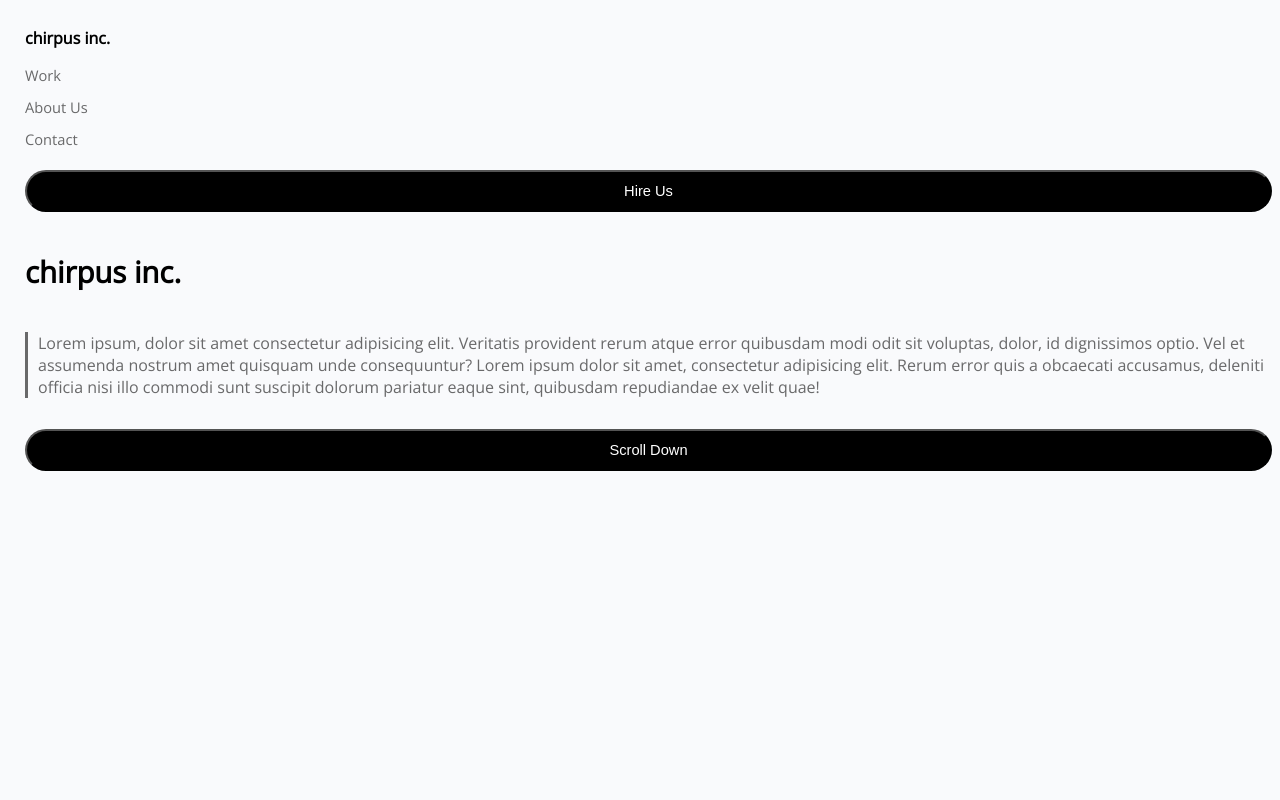
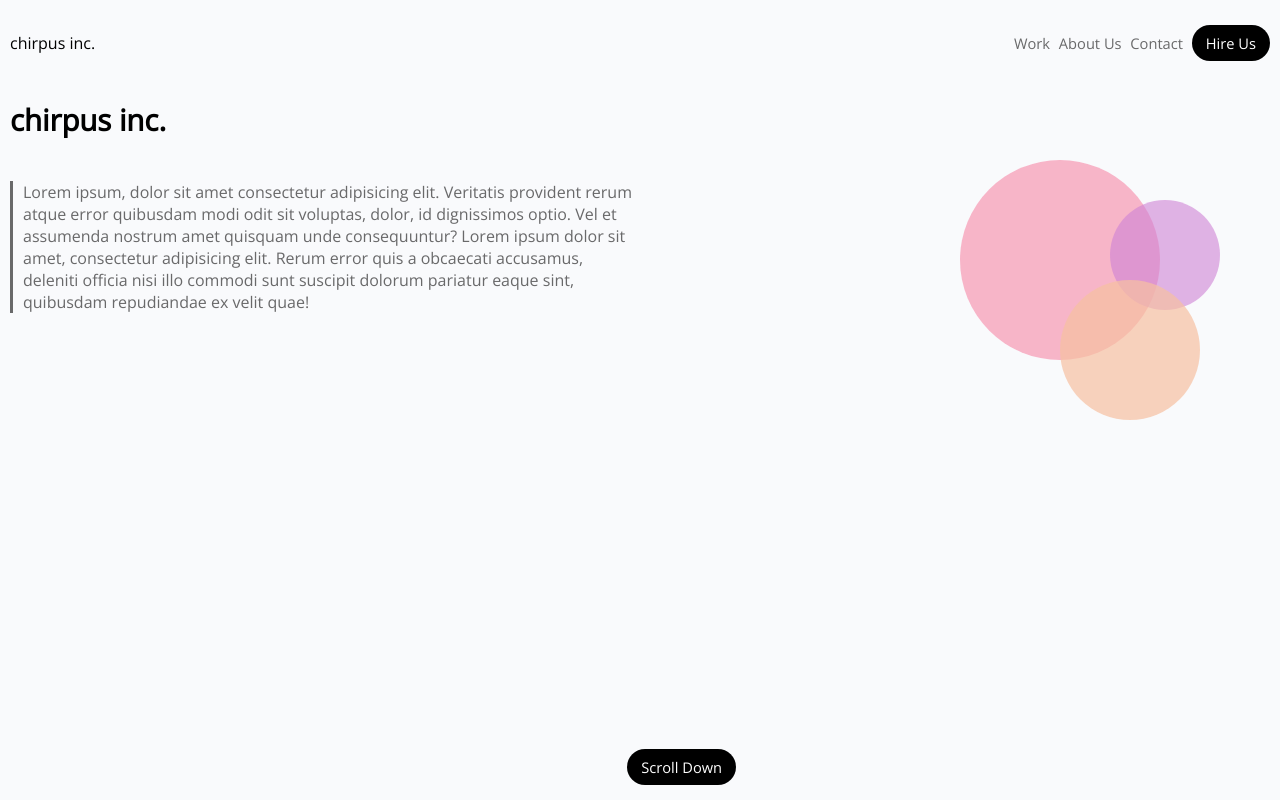
Before and after one commit to jd-andrews/lab-part1, a plain HTML site: page index.html in a window 1280 px wide. Drawn offline with nearby package versions, Linux system fonts and the light colour scheme.

Commit message:
lab 2 finished

```diff
--- a/index.html
+++ b/index.html
@@ -8,11 +8,17 @@
     <link rel="stylesheet" href="style.css" />
   </head>
   <body>
-    <h1>chirpus inc.</h1>
+    <header>
+      <a href="" class="topChirp">chirpus inc.</a>
+
+      <nav>
         <a href="">Work</a>
         <a href="">About Us</a>
         <a href="">Contact</a>
-    <button>Hire Us</button>
+        <a type="button" class="button" href="">Hire Us</a>
+      </nav>
+    </header>
+    <main>
       <h2>chirpus inc.</h2>
 
       <p>
@@ -20,11 +26,16 @@
         provident rerum atque error quibusdam modi odit sit voluptas, dolor, id
         dignissimos optio. Vel et assumenda nostrum amet quisquam unde
         consequuntur? Lorem ipsum dolor sit amet, consectetur adipisicing elit.
-      Rerum error quis a obcaecati accusamus, deleniti officia nisi illo commodi
-      sunt suscipit dolorum pariatur eaque sint, quibusdam repudiandae ex velit
-      quae!
+        Rerum error quis a obcaecati accusamus, deleniti officia nisi illo
+        commodi sunt suscipit dolorum pariatur eaque sint, quibusdam repudiandae
+        ex velit quae!
       </p>
-
-    <button>Scroll Down</button>
+    </main>
+    <div class="circles">
+      <div class="red"></div>
+      <div class="purple"></div>
+      <div class="orange"></div>
+    </div>
+    <footer><a type="button" class="button2" href="">Scroll Down</a></footer>
   </body>
 </html>
--- a/style.css
+++ b/style.css
@@ -1,13 +1,15 @@
 @import url("https://fonts.googleapis.com/css?family=Open+Sans&display=swap");
 
+html {
+  height: 100%;
+}
 body {
   font-family: "Open Sans", sans-serif;
   background-color: #f9fafc;
   display: flex;
-  flex-direction: column;
-  position: absolute;
-  left: 17px;
-  top: 8px;
+  flex-flow: column;
+  margin: 0;
+  padding: 10px 10px 0 10px;
 }
 
 p {
@@ -15,7 +17,10 @@ p {
   padding: 0 0 0 10px;
   border-left: #69696a 3px solid;
 }
-
+nav {
+  display: flex;
+  flex-flow: column;
+}
 a {
   color: #69696a;
   text-decoration: none;
@@ -23,23 +28,112 @@ a {
   padding: 6px 0 6px 0;
 }
 
-button {
+.button {
   background-color: #000;
   color: #fff;
   padding: 11px;
   font-size: 11pt;
   border-radius: 50px;
   margin: 15px 0 15px 0;
+  text-align: center;
 }
-
-h1 h2 {
+footer {
+  display: flex;
+  width: 100%;
+}
+.button2 {
+  background-color: #000;
+  color: #fff;
+  padding: 11px;
+  font-size: 11pt;
+  border-radius: 50px;
+  margin: 15px 0 15px 0;
+  text-align: center;
+  width: 100%;
+}
+h2 {
   color: #000;
 }
 
-h1 {
+.topChirp {
+  color: #000000;
   font-size: 12pt;
 }
 
 h2 {
   font-size: 22pt;
 }
+
+@media screen and (min-width: 768px) {
+  body {
+    display: flex;
+    flex-direction: row;
+    flex-wrap: wrap;
+    align-items: stretch;
+  }
+  nav {
+    display: flex;
+    flex-direction: row;
+    justify-content: space-between;
+    justify-self: flex-end;
+    width: 16em;
+  }
+  a {
+    align-self: center;
+  }
+  header {
+    display: flex;
+    justify-content: space-between;
+    width: 100%;
+  }
+  main {
+    display: flex;
+    flex-direction: column;
+    width: 50%;
+  }
+
+  footer {
+    position: absolute;
+    bottom: 0;
+    right: 49%;
+    left: 49%;
+  }
+  .button {
+    padding: 8px 14px;
+  }
+  .button2 {
+    display: flex;
+    position: fixed;
+    bottom: 0px;
+    justify-self: center;
+    width: initial;
+    padding: 8px 14px;
+  }
+  .red {
+    width: 200px;
+    height: 200px;
+    background: rgba(247, 136, 167, 0.6);
+    border-radius: 50%;
+    position: absolute;
+    right: 120px;
+    top: 160px;
+  }
+  .purple {
+    width: 110px;
+    height: 110px;
+    background: rgba(207, 130, 213, 0.6);
+    border-radius: 50%;
+    position: absolute;
+    right: 60px;
+    top: 200px;
+  }
+  .orange {
+    width: 140px;
+    height: 140px;
+    background: rgba(247, 193, 162, 0.7);
+    border-radius: 50%;
+    position: absolute;
+    right: 80px;
+    top: 280px;
+  }
+}
```
Lines whose indentation alone changed are shown as unchanged.
